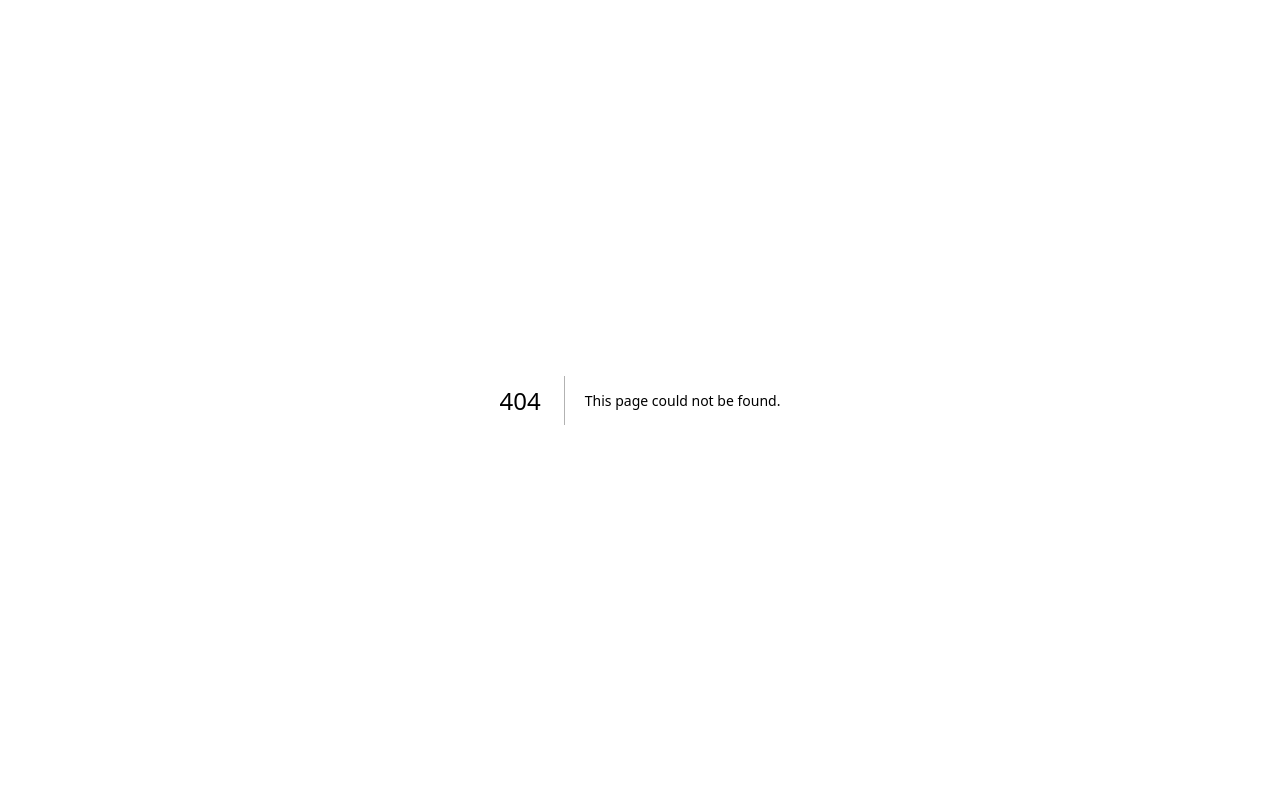
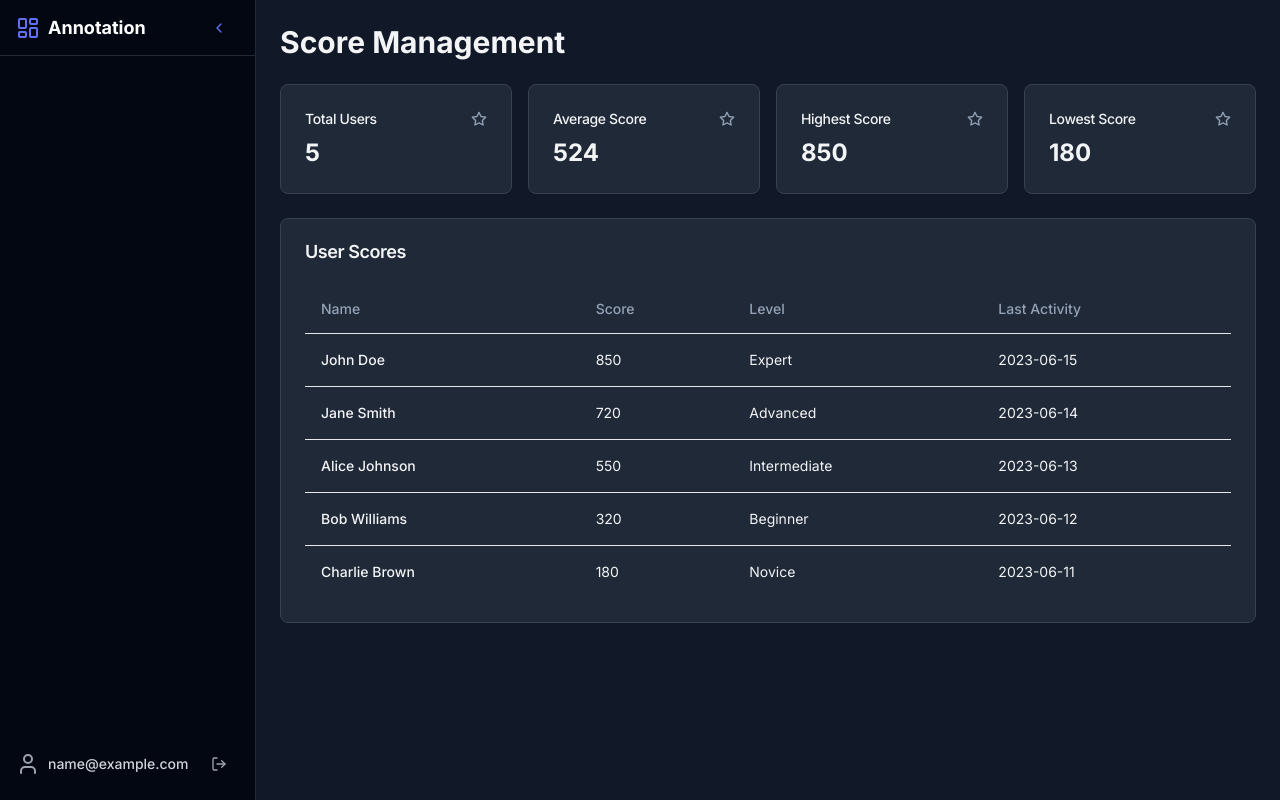
Before and after one commit to niloyahmedrasel/annotations, a Next.js app: page /dashboard/score-management in a window 1280 px wide. Before the commit this address had no page. Built offline with nearby package versions, Linux system fonts and the light colour scheme; sample sign-in values are in the browser's storage.

Commit message:
modified some design

```diff
--- /dev/null
+++ b/app/dashboard/score-management/page.tsx
@@ -0,0 +1,134 @@
+"use client"
+
+import { useState } from "react"
+import { Card, CardContent, CardHeader, CardTitle } from "@/components/ui/card"
+import { Table, TableBody, TableCell, TableHead, TableHeader, TableRow } from "@/components/ui/table"
+import { Star, ArrowUp, ArrowDown } from "lucide-react"
+
+interface UserScore {
+  id: string
+  name: string
+  score: number
+  level: string
+  lastActivity: string
+}
+
+const initialUserScores: UserScore[] = [
+  { id: "1", name: "John Doe", score: 850, level: "Expert", lastActivity: "2023-06-15" },
+  { id: "2", name: "Jane Smith", score: 720, level: "Advanced", lastActivity: "2023-06-14" },
+  { id: "3", name: "Alice Johnson", score: 550, level: "Intermediate", lastActivity: "2023-06-13" },
+  { id: "4", name: "Bob Williams", score: 320, level: "Beginner", lastActivity: "2023-06-12" },
+  { id: "5", name: "Charlie Brown", score: 180, level: "Novice", lastActivity: "2023-06-11" },
+]
+
+export default function ScoreManagementPage() {
+  const [userScores, setUserScores] = useState<UserScore[]>(initialUserScores)
+  const [sortConfig, setSortConfig] = useState<{ key: keyof UserScore; direction: "asc" | "desc" } | null>(null)
+
+  const sortedUserScores = [...userScores].sort((a, b) => {
+    if (!sortConfig) return 0
+    const { key, direction } = sortConfig
+    if (a[key] < b[key]) return direction === "asc" ? -1 : 1
+    if (a[key] > b[key]) return direction === "asc" ? 1 : -1
+    return 0
+  })
+
+  const handleSort = (key: keyof UserScore) => {
+    setSortConfig((prevConfig) => ({
+      key,
+      direction: prevConfig?.key === key && prevConfig.direction === "asc" ? "desc" : "asc",
+    }))
+  }
+
+  const renderSortIcon = (key: keyof UserScore) => {
+    if (sortConfig?.key === key) {
+      return sortConfig.direction === "asc" ? <ArrowUp className="h-4 w-4" /> : <ArrowDown className="h-4 w-4" />
+    }
+    return null
+  }
+
+  return (
+    <div className="space-y-6">
+      <div className="flex justify-between items-center">
+        <h1 className="text-3xl font-bold">Score Management</h1>
+      </div>
+
+      <div className="grid gap-4 md:grid-cols-2 lg:grid-cols-4">
+        <Card>
+          <CardHeader className="flex flex-row items-center justify-between space-y-0 pb-2">
+            <CardTitle className="text-sm font-medium">Total Users</CardTitle>
+            <Star className="h-4 w-4 text-muted-foreground" />
+          </CardHeader>
+          <CardContent>
+            <div className="text-2xl font-bold">{userScores.length}</div>
+          </CardContent>
+        </Card>
+        <Card>
+          <CardHeader className="flex flex-row items-center justify-between space-y-0 pb-2">
+            <CardTitle className="text-sm font-medium">Average Score</CardTitle>
+            <Star className="h-4 w-4 text-muted-foreground" />
+          </CardHeader>
+          <CardContent>
+            <div className="text-2xl font-bold">
+              {Math.round(userScores.reduce((sum, user) => sum + user.score, 0) / userScores.length)}
+            </div>
+          </CardContent>
+        </Card>
+        <Card>
+          <CardHeader className="flex flex-row items-center justify-between space-y-0 pb-2">
+            <CardTitle className="text-sm font-medium">Highest Score</CardTitle>
+            <Star className="h-4 w-4 text-muted-foreground" />
+          </CardHeader>
+          <CardContent>
+            <div className="text-2xl font-bold">{Math.max(...userScores.map((user) => user.score))}</div>
+          </CardContent>
+        </Card>
+        <Card>
+          <CardHeader className="flex flex-row items-center justify-between space-y-0 pb-2">
+            <CardTitle className="text-sm font-medium">Lowest Score</CardTitle>
+            <Star className="h-4 w-4 text-muted-foreground" />
+          </CardHeader>
+          <CardContent>
+            <div className="text-2xl font-bold">{Math.min(...userScores.map((user) => user.score))}</div>
+          </CardContent>
+        </Card>
+      </div>
+
+      <Card>
+        <CardHeader>
+          <CardTitle>User Scores</CardTitle>
+        </CardHeader>
+        <CardContent>
+          <Table>
+            <TableHeader>
+              <TableRow>
+                <TableHead className="cursor-pointer" onClick={() => handleSort("name")}>
+                  Name {renderSortIcon("name")}
+                </TableHead>
+                <TableHead className="cursor-pointer" onClick={() => handleSort("score")}>
+                  Score {renderSortIcon("score")}
+                </TableHead>
+                <TableHead className="cursor-pointer" onClick={() => handleSort("level")}>
+                  Level {renderSortIcon("level")}
+                </TableHead>
+                <TableHead className="cursor-pointer" onClick={() => handleSort("lastActivity")}>
+                  Last Activity {renderSortIcon("lastActivity")}
+                </TableHead>
+              </TableRow>
+            </TableHeader>
+            <TableBody>
+              {sortedUserScores.map((user) => (
+                <TableRow key={user.id}>
+                  <TableCell className="font-medium">{user.name}</TableCell>
+                  <TableCell>{user.score}</TableCell>
+                  <TableCell>{user.level}</TableCell>
+                  <TableCell>{user.lastActivity}</TableCell>
+                </TableRow>
+              ))}
+            </TableBody>
+          </Table>
+        </CardContent>
+      </Card>
+    </div>
+  )
+}
--- a/components/sidebar.tsx
+++ b/components/sidebar.tsx
@@ -15,6 +15,7 @@ import {
   LogOut,
   ChevronLeft,
   ChevronRight,
+  Star,
 } from "lucide-react"
 import { Button } from "@/components/ui/button"
 import { ScrollArea } from "@/components/ui/scroll-area"
@@ -59,18 +60,18 @@ const navItems: NavItem[] = [
     submenu: [
       { title: "All Books", href: "/dashboard/books" },
       { title: "Add New Book", href: "/dashboard/books/new", roles: ["Super Admin"] },
-      { title: "New Type", href: "/dashboard/books/new-type", roles: ["Super Admin"] },
+      { title: "New Book Type", href: "/dashboard/books/new-type", roles: ["Super Admin"] },
       { title: "Shamela Scrapper", href: "/dashboard/books/shamela", roles: ["Super Admin"] }
     ],
   },
   {
-    title: "Fatwas Management",
+    title: "Issue Management",
     href: "/dashboard/fatwas",
     icon: FileText,
     roles: ["Super Admin", "Annotator"],
     submenu: [
-      { title: "All Fatwas", href: "/dashboard/fatwas" },
-      { title: "Create New Fatwa", href: "/dashboard/fatwas/new" },
+      { title: "Issue Viewer", href: "/dashboard/fatwas" },
+      { title: "Create Issue", href: "/dashboard/fatwas/new" },
       { title: "Categories", href: "/dashboard/fatwas/categories" },
     ],
   },
@@ -112,6 +113,12 @@ const navItems: NavItem[] = [
       { title: "Link Management", href: "/dashboard/scholars/links" },
       { title: "Add Link", href: "/dashboard/scholars/links/add" },
     ],
+  },
+  {
+    title: "Score Management",
+    href: "/dashboard/score-management",
+    icon: Star,
+    roles: ["Super Admin"],
   },
 ]
 
```
